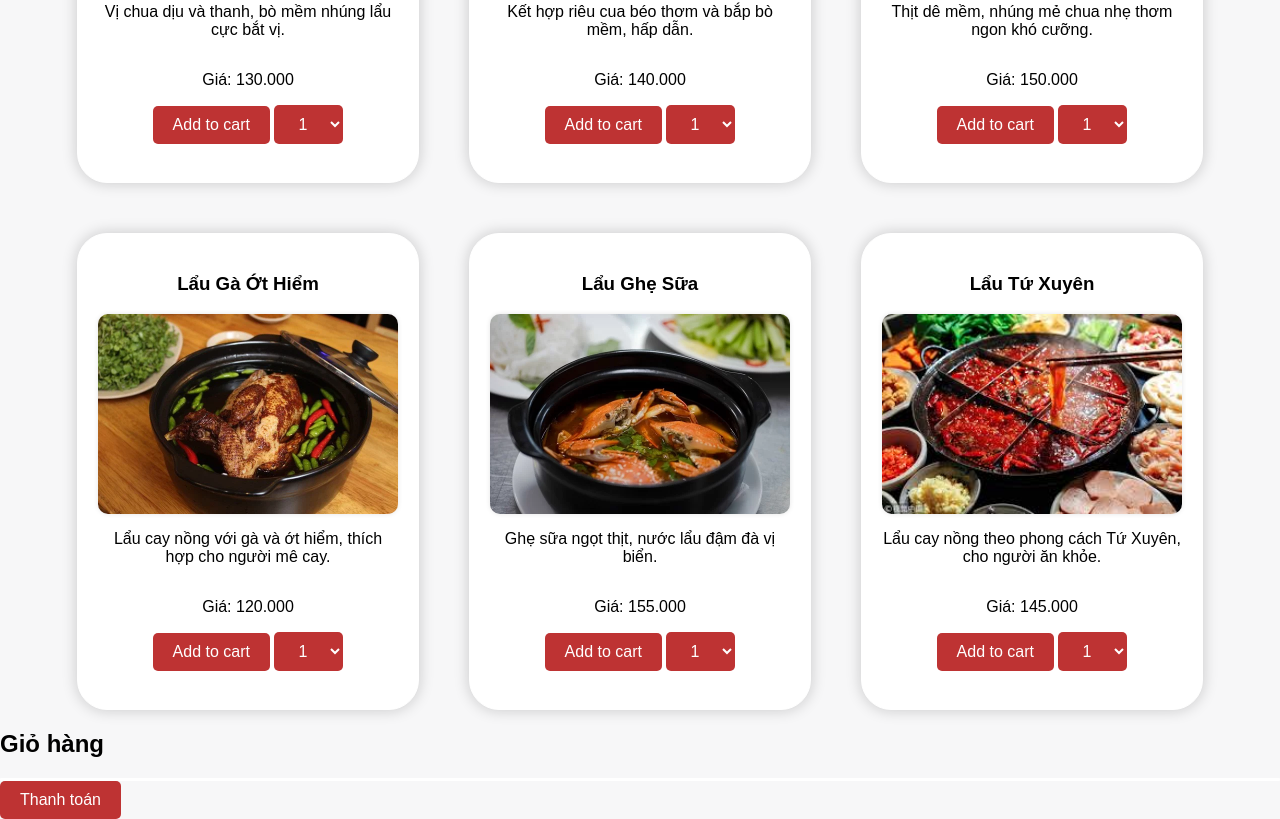
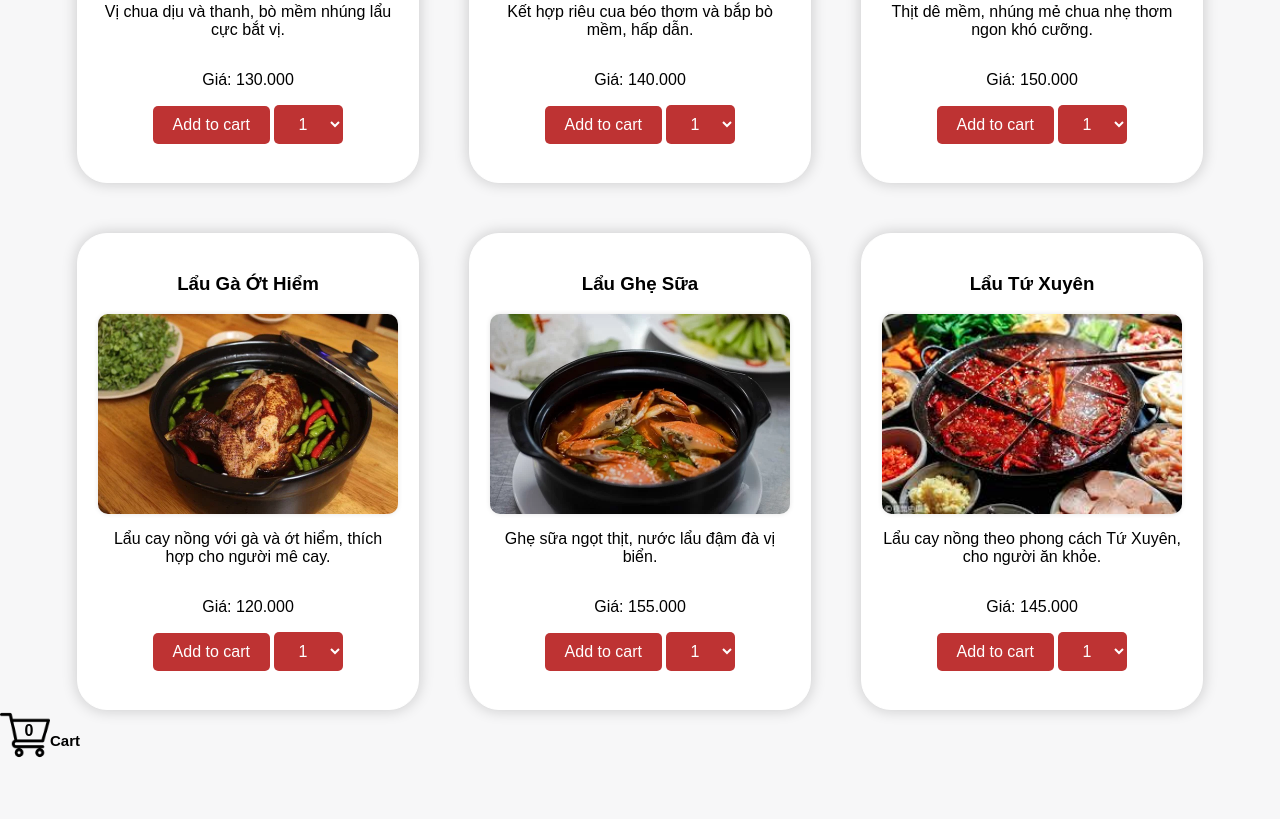
Before and after one commit to monster9k/menu-lau-js, a plain HTML site: page index.html in a window 1280 px wide. Shown: the part 2139-2958 px from the top of the page. After the commit the page ends 2899 px from the top, so only its background shows below. Drawn offline with Linux system fonts and the light colour scheme.

Commit message:
set style for cart

```diff
--- a/css/style.css
+++ b/css/style.css
@@ -9,6 +9,10 @@ body {
 :root {
   --main-color: black;
   --main-color-2: white;
+}
+
+a {
+  text-decoration: none;
 }
 
 ul {
@@ -288,3 +292,33 @@ h2.title {
   opacity: 1;
   color: #be3333;
 }
+
+.cart-link {
+  color: var(--main-color);
+  display: flex;
+  align-items: center;
+  position: relative;
+}
+
+.cart-icon {
+  width: 50px;
+}
+
+.cart-text {
+  margin-top: 12px;
+  font-size: 15px;
+  font-weight: 700;
+}
+
+.cart-quantity {
+  color: var(--main-color);
+  font-size: 16px;
+  font-weight: 700;
+
+  position: absolute;
+  top: 12px;
+  left: 16px;
+
+  width: 26px;
+  text-align: center;
+}
--- a/index.html
+++ b/index.html
@@ -68,11 +68,11 @@
 
       <!-- Giỏ hàng -->
       <section id="cart">
-        <h2>Giỏ hàng</h2>
-        <ul id="cart-items">
-          <!-- Các món sẽ được hiển thị ở đây -->
-        </ul>
-        <button onclick="checkout()">Thanh toán</button>
+        <a class="cart-link header-link" href="checkout.html">
+          <img class="cart-icon" src="images/shopping-cart.png" />
+          <div class="cart-quantity js-cart-quantity">0</div>
+          <div class="cart-text">Cart</div>
+        </a>
       </section>
     </main>
     <script type="module" src="js/script.js"></script>
```
Also changed, not shown: images/cart-icon.png (added), images/shopping-cart.png (added).
